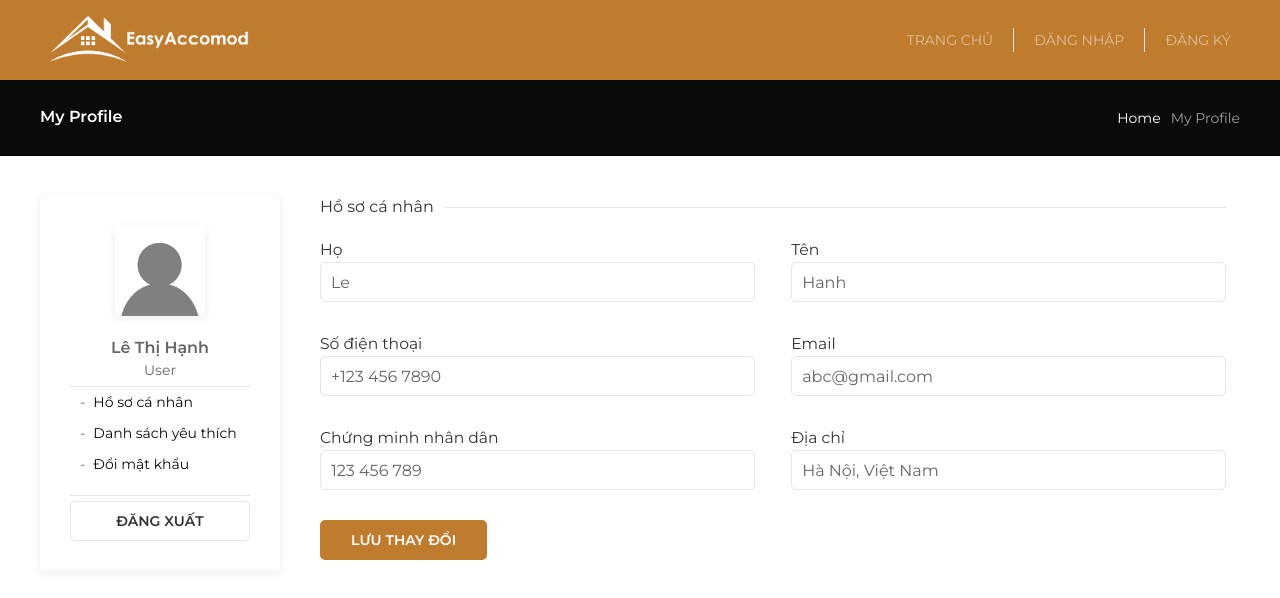
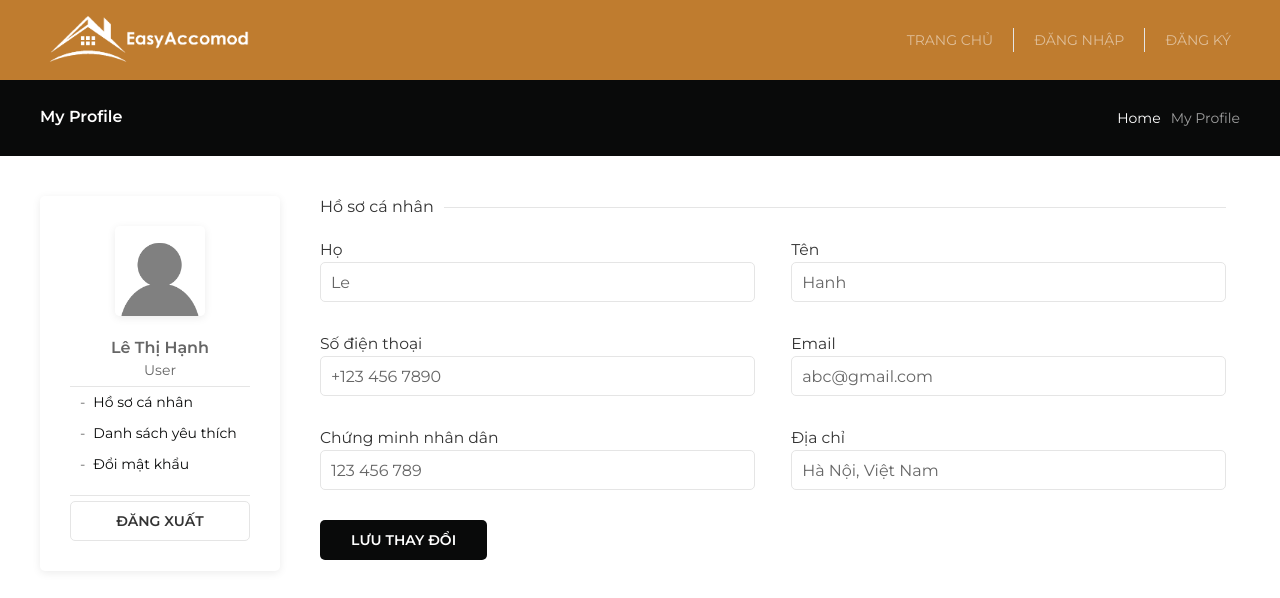
Before and after one commit to vuongthanh148/AccommodationFinder, a React (Create React App) app in the folder accommodationfinder/: page /profile in a window 1280 px wide. In both pictures the pointer is over the button "LƯU THAY ĐỔI". Shown: the top 598 px of the page. Built offline with nearby package versions, Linux system fonts and the light colour scheme.

Commit message:
Update Profile.css

```diff
--- a/accommodationfinder/src/css/Profile.css
+++ b/accommodationfinder/src/css/Profile.css
@@ -145,6 +145,7 @@
 }
 .profile-button:hover {
   text-decoration: none !important;
+  /* background-color: var(--secondary-color) !important; */
 }
 .profile-button:focus {
   outline: 0;
@@ -259,7 +260,7 @@ th.profile-text-truncate {
 }
 .profile-button-primary:focus,
 .profile-button-primary:hover {
-  background-color: var(--primary-color);
+  background-color: var(--secondary-color);
   color: #fff;
 }
 .profile-button-primary.profile-active,
```
